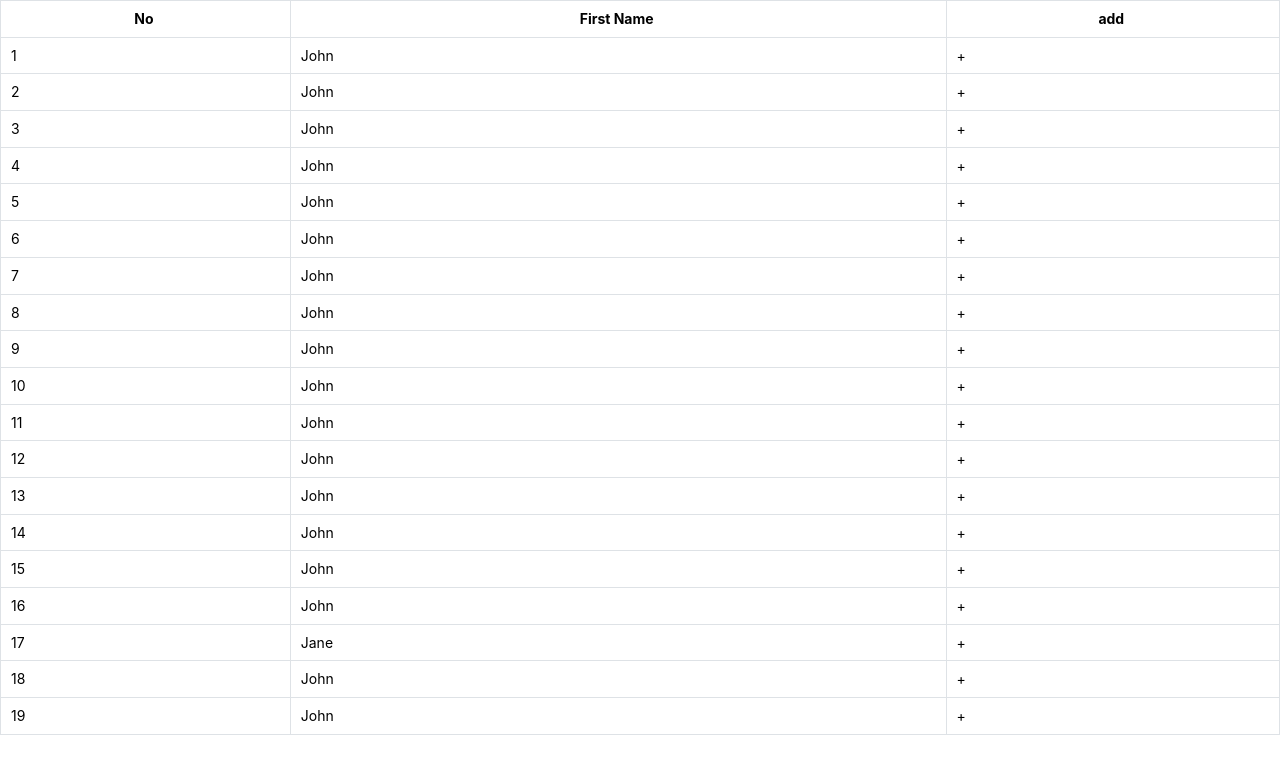
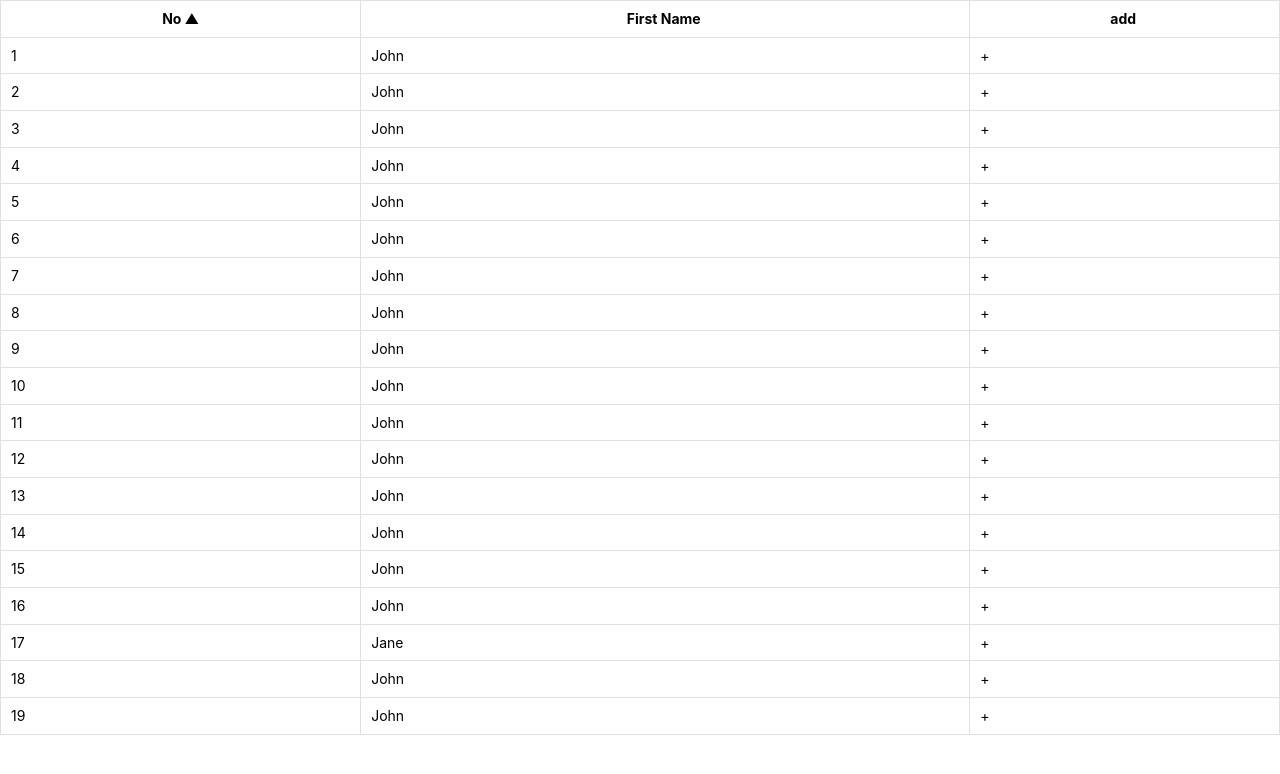
Before and after one commit to novice1993/rex-web-table, a React (Vite) app: page / in a window 1280 px wide. Shown: the top 774 px of the page. Built offline with nearby package versions, Linux system fonts and the light colour scheme.

Commit message:
[refactor] table sorting 기능 수정
Desc
- tanstack-table 옵션 설정 관련하여 제약이 존재하여 sorting 기능 축소
- No (번호) column 에 default로 sorting 적용하고, 나머지 column에는 적용하지 않는 것으로 고정

```diff
--- a/src/App.tsx
+++ b/src/App.tsx
@@ -7,77 +7,28 @@ import AddSubRow from "./components/SubRowComponents/AddSubRow";
 import { data, headerOptionType } from "./dummyData";
 import { ColumnDef } from "@tanstack/react-table";
 
-import { changeTableCellValue } from "./util/body.util";
-import { Row } from "@tanstack/react-table";
-
 export interface Example {
   No: number;
   firstName: string;
   add: string;
 }
 
-function App() {
 const columns: ColumnDef<Example>[] = [
   {
     accessorKey: "No",
     header: "No",
-      enableSorting: false,
   },
   {
     accessorKey: "firstName",
     header: "First Name",
-      enableSorting: false,
   },
   {
     accessorKey: "add",
     header: "add",
-      enableSorting: false,
-      cell: ({ getValue, cell, table }) => {
-        const cellValue = getValue() as string;
-
-        const addTableSubRow = () => {
-          if (cell.column.id === "add") {
-            const row = cell.row;
-            const cellValue = cell.getValue();
-
-            if (cellValue === "-") {
-              const updatedRow = subRowContent.filter((content: unknown) => {
-                const typedContent = content as Row<unknown>;
-                return typedContent.index !== row.index;
-              });
-
-              return setSubRowContent(updatedRow);
-            } else {
-              const updatedRow = changeTableCellValue(row, table, "No", "");
-              const reUpdatedRow = changeTableCellValue(
-                updatedRow,
-                table,
-                "add",
-                "-"
-              );
-              reUpdatedRow.index = subRowContent.length;
-              const newSubRowContent = [...subRowContent, reUpdatedRow];
-
-              setSubRowContent(newSubRowContent);
-            }
-          }
-        };
-
-        return (
-          <div
-            onClick={(e) => {
-              e.stopPropagation();
-              // console.log(getValue());
-              addTableSubRow();
-            }}
-          >
-            {cellValue}
-          </div>
-        );
-      },
   },
 ];
 
+function App() {
   const { table, subRowContent, setSubRowContent } = useTableManager<Example>({
     data,
     columns,
--- a/src/components/TableHeader/TableHeaderCell.tsx
+++ b/src/components/TableHeader/TableHeaderCell.tsx
@@ -1,9 +1,7 @@
-import { ReactNode, useLayoutEffect } from "react";
+import { ReactNode } from "react";
 import { Table } from "@mantine/core";
 import { Header } from "@tanstack/react-table";
-import { handleClickHeaderForSorting } from "../../util/header.util";
-
-import { getSortingDirectionUi } from "../../util/header.util";
+import { handleClickHeaderForSorting, getSortingDirectionUi } from "../../util/header.util";
 
 interface TableHeaderCellProps<T> {
   header: Header<T, unknown>;
@@ -11,14 +9,9 @@ interface TableHeaderCellProps<T> {
 
 const TableHeaderCell = <T,>({ header }: TableHeaderCellProps<T>) => {
   const headerName = header.column.columnDef.header as ReactNode;
+
   const sortingType = header.column.getIsSorted();
-  const sortingUi = getSortingDirectionUi(sortingType);
-
-  useLayoutEffect(() => {
-    if (header && header.column.getCanSort()) {
-      header.column.toggleSorting(false);
-    }
-  }, [header]);
+  const sortingTypeIcon = getSortingDirectionUi(sortingType);
 
   return (
     <Table.Th
@@ -32,7 +25,7 @@ const TableHeaderCell = <T,>({ header }: TableHeaderCellProps<T>) => {
     >
       <div style={{ display: "flex", justifyContent: "center", gap: "3px" }}>
         <span>{headerName}</span>
-        <span>{sortingUi}</span>
+        <span>{sortingTypeIcon}</span>
       </div>
     </Table.Th>
   );
--- a/src/components/TableHeader/TableHeaderRow.tsx
+++ b/src/components/TableHeader/TableHeaderRow.tsx
@@ -8,7 +8,7 @@ interface TableHeaderRowProps<T> {
 
 const TableHeaderRow = <T,>({ headerGroup }: TableHeaderRowProps<T>) => {
   return (
-    <Table.Tr key={headerGroup.depth}>
+    <Table.Tr>
       {headerGroup.headers.map((header) => (
         <TableHeaderCell key={header.id} header={header} />
       ))}
--- a/src/hook/useTableManager.ts
+++ b/src/hook/useTableManager.ts
@@ -1,5 +1,4 @@
 import {
-  Cell,
   ColumnDef,
   getCoreRowModel,
   getPaginationRowModel,
@@ -15,20 +14,16 @@ interface TableManagerProps<T> {
   data: T[];
   columns: ColumnDef<T>[];
   isPagination?: boolean;
-  isSorting?: boolean;
 }
 
 const useTableManager = <T>(props: TableManagerProps<T>) => {
-  const { data, columns, isPagination = false, isSorting = false } = props;
+  const { data, columns, isPagination = false } = props;
 
   const { pagination, setPagination } = useTablePagination();
   const { sorting, setSorting } = useTableSorting();
 
   // subRowContent
   const [subRowContent, setSubRowContent] = useState<Array<unknown>>([]);
-
-  // cell data
-  const [cellData, setCellData] = useState<Array<Cell<T, unknown>>>([]);
 
   const table = useReactTable<T>({
     // 1) default table setting
@@ -41,11 +36,11 @@ const useTableManager = <T>(props: TableManagerProps<T>) => {
     onPaginationChange: setPagination,
 
     // 3) about sorting
-    getSortedRowModel: isSorting ? getSortedRowModel() : undefined,
+    getSortedRowModel: getSortedRowModel(),
     onSortingChange: setSorting,
+    enableSortingRemoval: false,
 
-    // 해당 hook에서 관리 중인 state
-    state: { pagination, sorting: isSorting ? sorting : undefined },
+    state: { pagination, sorting },
   });
 
   return {
@@ -53,10 +48,6 @@ const useTableManager = <T>(props: TableManagerProps<T>) => {
     pagination,
     setPagination,
     totalPageNum: table.getPageCount(),
-
-    cellData,
-    setCellData,
-
     subRowContent,
     setSubRowContent,
   };
--- a/src/hook/useTableSorting.tsx
+++ b/src/hook/useTableSorting.tsx
@@ -2,7 +2,8 @@ import { useState } from "react";
 import { SortingState } from "@tanstack/react-table";
 
 const useTableSorting = () => {
-  const [sorting, setSorting] = useState<SortingState>([]);
+  const initSortingState = [{ id: "No", desc: false }];
+  const [sorting, setSorting] = useState<SortingState>(initSortingState);
 
   return { sorting, setSorting };
 };
--- a/src/provider/TableProvider.tsx
+++ b/src/provider/TableProvider.tsx
@@ -37,9 +37,7 @@ interface TableProviderProps<T> {
 
 const TableContext = createContext<TableContextProps<unknown> | null>(null);
 
-export const TableProvider = <T,>(
-  props: PropsWithChildren<TableProviderProps<T>>
-) => {
+export const TableProvider = <T,>(props: PropsWithChildren<TableProviderProps<T>>) => {
   const {
     children,
     table,
--- a/src/util/header.util.ts
+++ b/src/util/header.util.ts
@@ -7,9 +7,7 @@ export interface HeaderDataType<T> {
   headers: Header<T, unknown>[];
 }
 
-const groupByDepthAndSort = <T>(
-  array: Header<T, unknown>[]
-): HeaderDataType<T>[] => {
+const groupByDepthAndSort = <T>(array: Header<T, unknown>[]): HeaderDataType<T>[] => {
   // Step 1: depth에 따라 그룹화
   const grouped = array.reduce<HeaderDataType<T>[]>((acc, obj) => {
     const existingGroup = acc.find((group) => group.depth === obj.depth);
```
Lines whose indentation alone changed are shown as unchanged.
